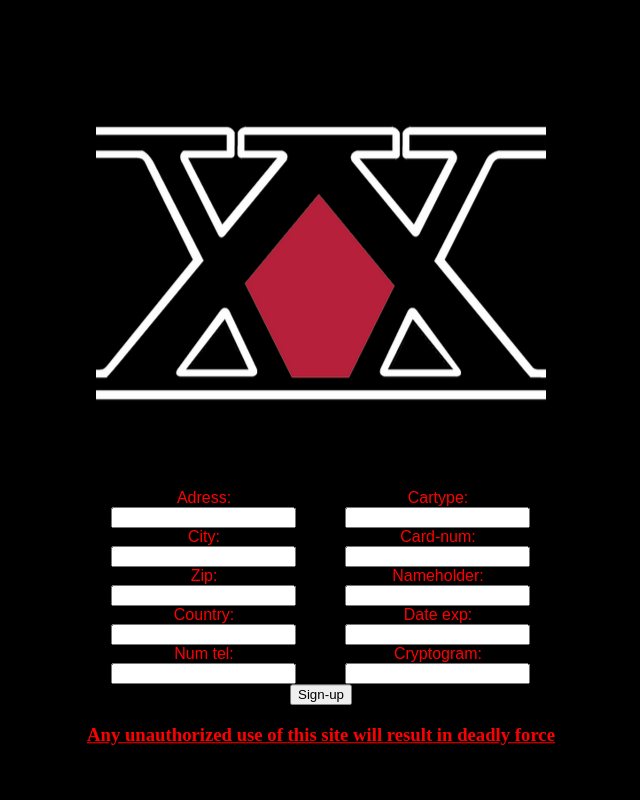
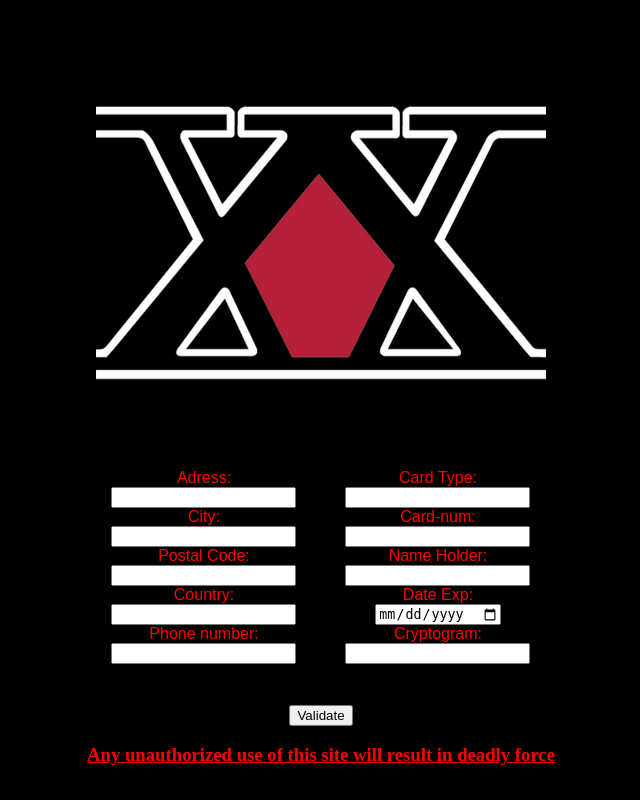
Before and after one commit to Deemo1906/HunterHunter, a PHP site: page /HunterHunter/pay.php in a window 1280 px wide. Shown: the whole page, without its empty margins (319-959 px from the left). Run offline with PHP 8.4, Linux system fonts and the light colour scheme.

Commit message:
Système de paiement fait

```diff
--- a/pay.php
+++ b/pay.php
@@ -8,7 +8,7 @@
     <title>Hunter association official site</title>
 </head>
 <body id="main">
-    <form action="sign_up.php" method="post">
+    <form action="backpay.php" method="post">
     <div id = "login">
         <img src="logo_main.png" alt="logos">
         <br>
@@ -16,64 +16,75 @@
             <tr>
                 <td id="text">Adress:</td>
                 <br>
-                <td><input type="text" name="name"></td>
+                <td><input type="text" name="adress"></td>
             </tr>
             <tr>
                 <td id="text">City:</td>
                 <br>
-                <td><input type="text" name="pseudo"></td>
+                <td><input type="text" name="city"></td>
             </tr>
             <tr>
-                <td id="text">Zip:</td>
+                <td id="text">Postal Code:</td>
                 <br>
-                <td><input type="text" name="pseudo"></td>
+                <td><input type="number" name="postcode"></td>
             </tr>
             <tr>
                 <td id="text">Country:</td>
                 <br>
-                <td><input type="text" name="pseudo"></td>
+                <td><input type="text" name="country"></td>
             </tr>
             <tr>
-                <td id="text">Num tel:</td>
+                <td id="text">Phone number:</td>
                 <br>
-                <td><input type="text" name="pseudo"></td>
+                <td><input type="number" name="tel"></td>
             </tr>
         </div>
         <div id = "right">
             <tr>
-                <td id="text">Cartype:</td>
+                <td id="text">Card Type:</td>
                 <br>
-                <td><input type="text" name="pseudo"></td>
+                <td><input type="text" name="card"></td>
             </tr>
             <tr>
                 <td id="text">Card-num:</td>
                 <br>
-                <td><input type="text" name="pseudo"></td>
+                <td><input type="number" name="cardnum"></td>
             </tr>
             <tr>
-                <td id="text">Nameholder:</td>
+                <td id="text">Name Holder:</td>
                 <br>
-                <td><input type="text" name="pseudo"></td>
+                <td><input type="text" name="cardname"></td>
             </tr>
             <tr>
-                <td id="text">Date exp:</td>
+                <td id="text">Date Exp:</td>
                 <br>
-                <td><input type="text" name="pseudo"></td>
+                <td><input type="date" name="datexp"></td>
             </tr>
             <tr>
                 <td id="text">Cryptogram:</td>
                 <br>
-                <td><input type="text" name="pseudo"></td>
+                <td><input type="number" name="crypto"></td>
             </tr>
         </div>
-
         <br>
         <tr>
         <br>
+        <td ><h3 style="color:black;">_</h3></td>
         <td colspan="2" align="center">
-        <input type="submit" name="submit" value="Sign-up">
+        <input type="submit" name="submit" value="Validate">
         </td>
         </tr>
+        <?php
+                if(isset($_GET['erreur'])){
+                    $err = $_GET['erreur'];
+                    if($err==1)
+                        echo "<p style='color:red'>Vos données ont bien été enregistrées<br> </p>";
+                    elseif($err==2)
+                    {
+                        echo"<p style='color:red'>Veuillez remplir tous les champs pour valider le paiement<br></p>";
+                    }
+                }
+        ?>
         <h3 style="color: red;">Any unauthorized use of this site will result in deadly force</h3>
     </div>
     </form>
```
Also changed, not shown: backpay.php (added, +60 -0 lines).
